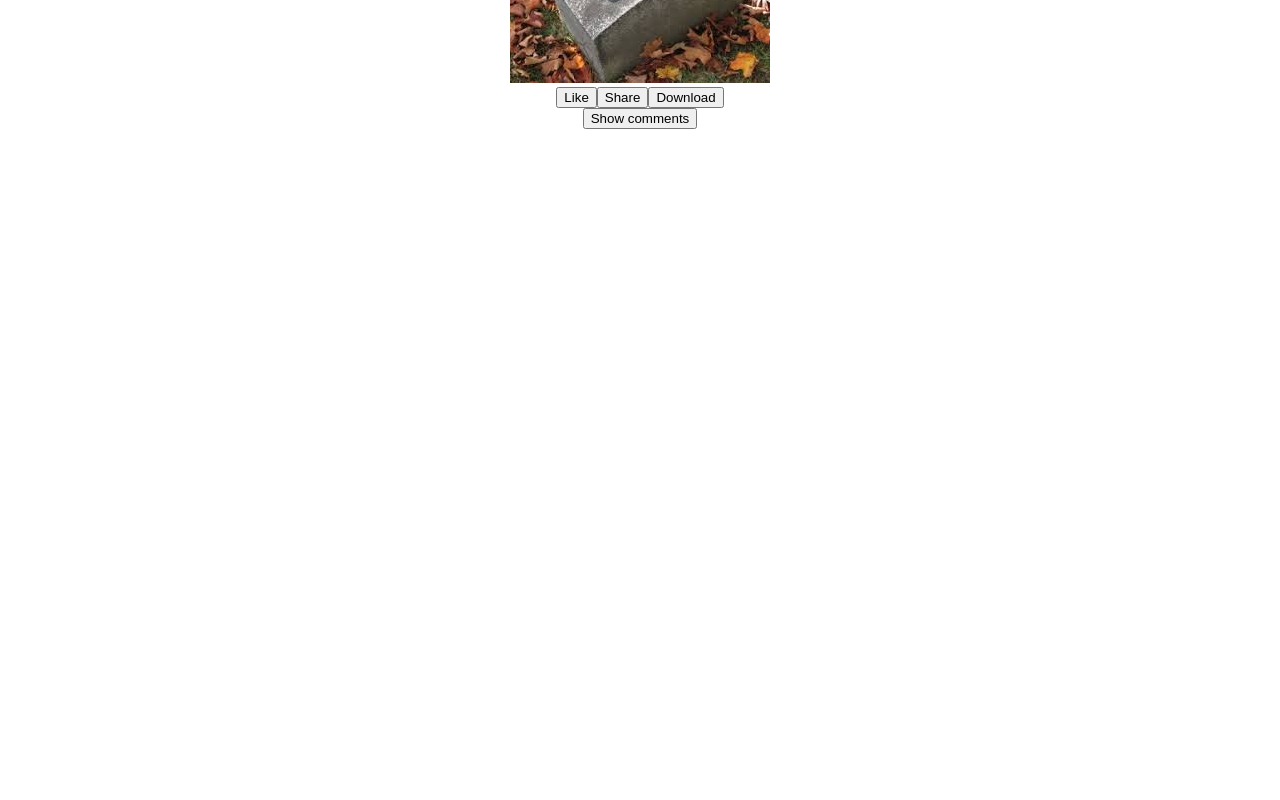
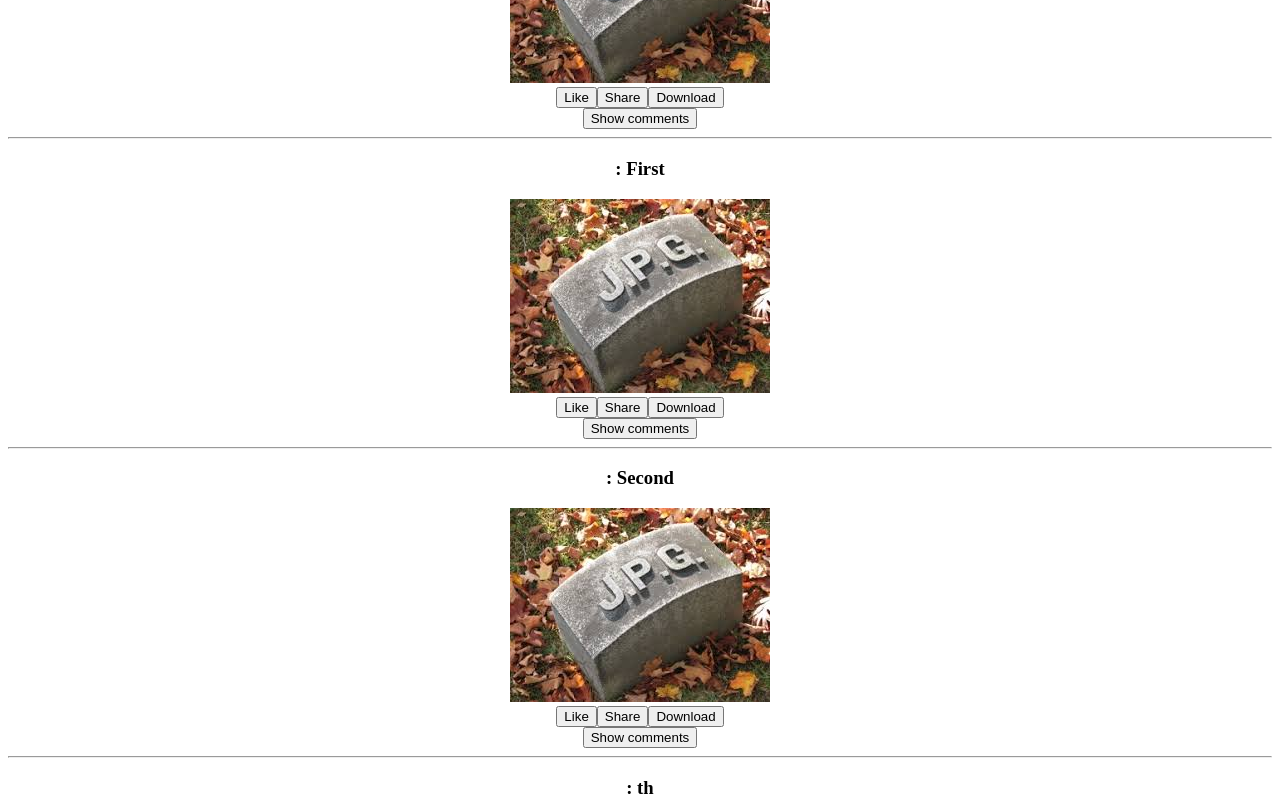
Before and after one commit to RadoslawZegzula/my-memes-site, an Angular app: page /memes in a window 1280 px wide. Shown: the part 900-1700 px from the top of the page. Before the commit the page ends 1037 px from the top, so only its background shows below. Built offline with nearby package versions, Linux system fonts and the light colour scheme.

Commit message:
Add more memes to array

```diff
--- a/src/app/memes/shared/meme.service.ts
+++ b/src/app/memes/shared/meme.service.ts
@@ -35,4 +35,52 @@ const arrayOfMemes =
       title : "th",
       urlOfImage : "WWW"
     },
+    {
+      id : 4,
+      name : "MemeNr1",
+      title : "First",
+      urlOfImage : "WWW"
+    },
+    {
+      id : 5,
+      name : "MemeNr2",
+      title : "Second",
+      urlOfImage : "WWW"
+    },
+    {
+      id : 6,
+      name : "MemeNr3",
+      title : "th",
+      urlOfImage : "WWW"
+    },
+    {
+      id : 7,
+      name : "MemeNr1",
+      title : "First",
+      urlOfImage : "WWW"
+    },
+    {
+      id : 8,
+      name : "MemeNr2",
+      title : "Second",
+      urlOfImage : "WWW"
+    },
+    {
+      id : 9,
+      name : "MemeNr3",
+      title : "th",
+      urlOfImage : "WWW"
+    },
+    {
+      id : 10,
+      name : "MemeNr1",
+      title : "First",
+      urlOfImage : "WWW"
+    },
+    {
+      id : 11,
+      name : "MemeNr2",
+      title : "Second",
+      urlOfImage : "WWW"
+    }
   ]
```
